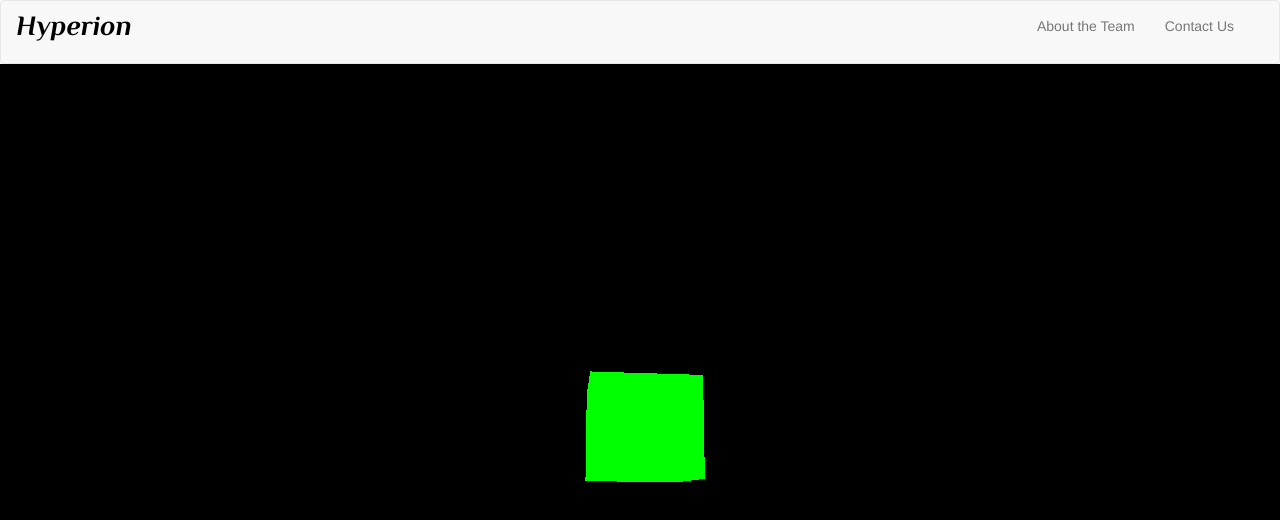
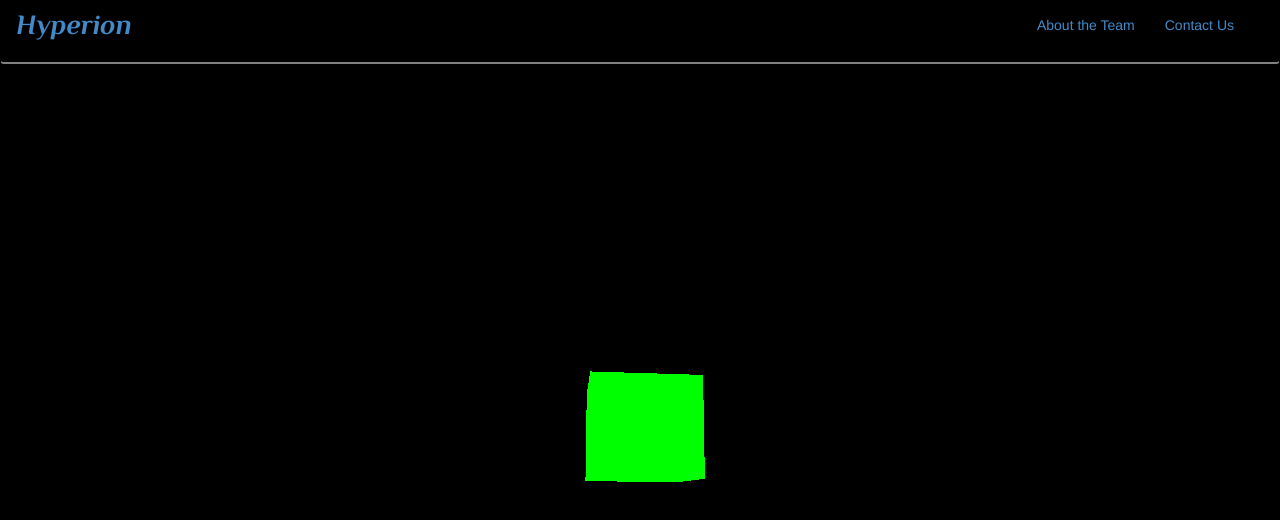
Before and after one commit to MCASolar/MCASolar.github.io, a plain HTML site: page index.html in a window 1280 px wide. Drawn offline with Linux system fonts and the light colour scheme.

Commit message:
Transparent Navbar

```diff
--- a/css/main.css
+++ b/css/main.css
@@ -1,7 +1,8 @@
 html{
-	color:white;
+	background-color:black;
 }
 body{
+	background-color: inherit;
 	height:100%;
 }
 h1,h2,h3,h4,h5,h6{
@@ -11,9 +12,12 @@ h1,h2,h3,h4,h5,h6{
 	height: 8%;
 	margin-bottom:0px;
 }
-.navbar-default .navbar-brand{
+.navbar-transparent{
+	border-top:none;
+	border-bottom: 2px solid rgba(255,255,255,.5);/*white 50% transparent*/
+}
+.navbar-transparent .navbar-brand{
 	font-size:2em;
-	color:black;
 	font-family: 'Philosopher',sans-serif;
 }
 
--- a/index.html
+++ b/index.html
@@ -1 +1 @@
-<html><head><title>Hyperion Solar Team</title><link rel="stylesheet" type="text/css" href="css/bootstrap.min.css"/><link href="https://fonts.googleapis.com/css?family=Philosopher:700italic" rel="stylesheet" type="text/css"/><link rel="stylesheet" type="text/css" href="css/main.css"/></head><body><nav class="navbar navbar-default transparent"><div class="container-fluid"><div class="navbar-header"><button type="button" data-toggle="collapse" data-target=".navbar-main-collapse" class="navbar-toggle"><i class="fa fa-bars"></i></button><a href="#home" class="navbar-brand page-scroll internal">Hyperion<!--<i class="glyphicon glyphicon-home"></i>--></a></div><div class="collapse navbar-collapse navbar-right navbar-main-collapse"><ul class="nav navbar-nav"><!--li.hidden--><!--	a(href="#page-top")--><li><a href="#about" class="internal">About the Team</a></li><li><a href="#contact" class="internal">Contact Us</a></li></ul></div></div></nav><div id="tabcontainer"><div id="home"></div><div id="about"><h3 class="text-center topHeading">Who Are We?</h3></div><div id="contact"><h4 class="text-center topHeading">Reach us at <a href="mailto:mcvts.solar@gmail.com">mcvts.solar@gmail.com</a></h4></div></div><script src="js/jquery-1.11.0.js"></script><script src="js/bootstrap.min.js"></script><script src="js/nav.js"></script><script src="js/three.min.js"></script><script src="js/eos.js"></script></body></html>
+<html><head><title>Hyperion Solar Team</title><link rel="stylesheet" type="text/css" href="css/bootstrap.min.css"/><link href="https://fonts.googleapis.com/css?family=Philosopher:700italic" rel="stylesheet" type="text/css"/><link rel="stylesheet" type="text/css" href="css/main.css"/></head><body><nav class="navbar navbar-transparent"><div class="container-fluid"><div class="navbar-header"><button type="button" data-toggle="collapse" data-target=".navbar-main-collapse" class="navbar-toggle"><i class="fa fa-bars"></i></button><a href="#home" class="navbar-brand page-scroll internal">Hyperion<!--<i class="glyphicon glyphicon-home"></i>--></a></div><div class="collapse navbar-collapse navbar-right navbar-main-collapse"><ul class="nav navbar-nav"><!--li.hidden--><!--	a(href="#page-top")--><li><a href="#about" class="internal">About the Team</a></li><li><a href="#contact" class="internal">Contact Us</a></li></ul></div></div></nav><div id="tabcontainer"><div id="home"></div><div id="about"><h3 class="text-center topHeading">Who Are We?</h3></div><div id="contact"><h4 class="text-center topHeading">Reach us at <a href="mailto:mcvts.solar@gmail.com">mcvts.solar@gmail.com</a></h4></div></div><script src="js/jquery-1.11.0.js"></script><script src="js/bootstrap.min.js"></script><script src="js/nav.js"></script><script src="js/three.min.js"></script><script src="js/eos.js"></script></body></html>
```
Also changed, not shown: 1 other file.
